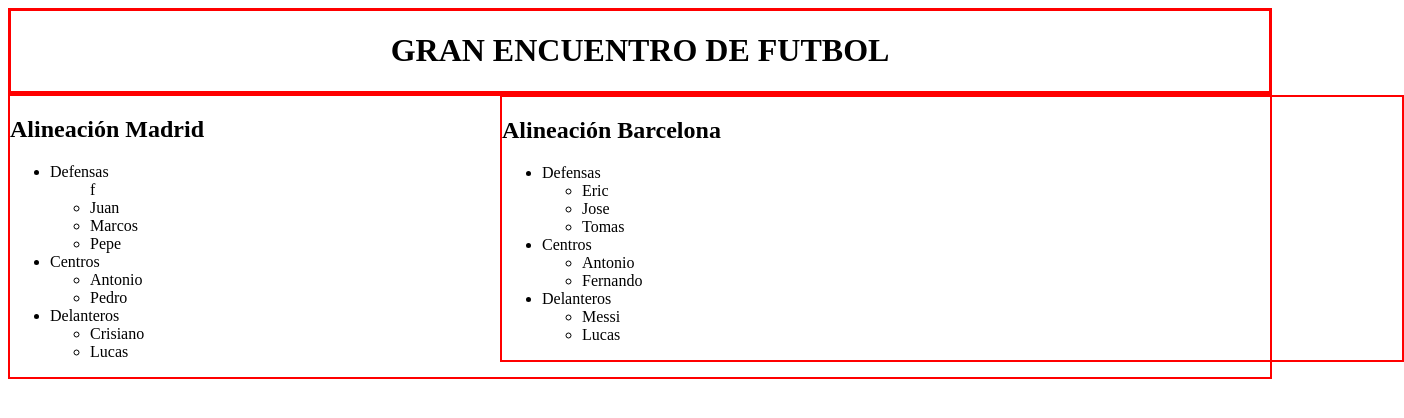
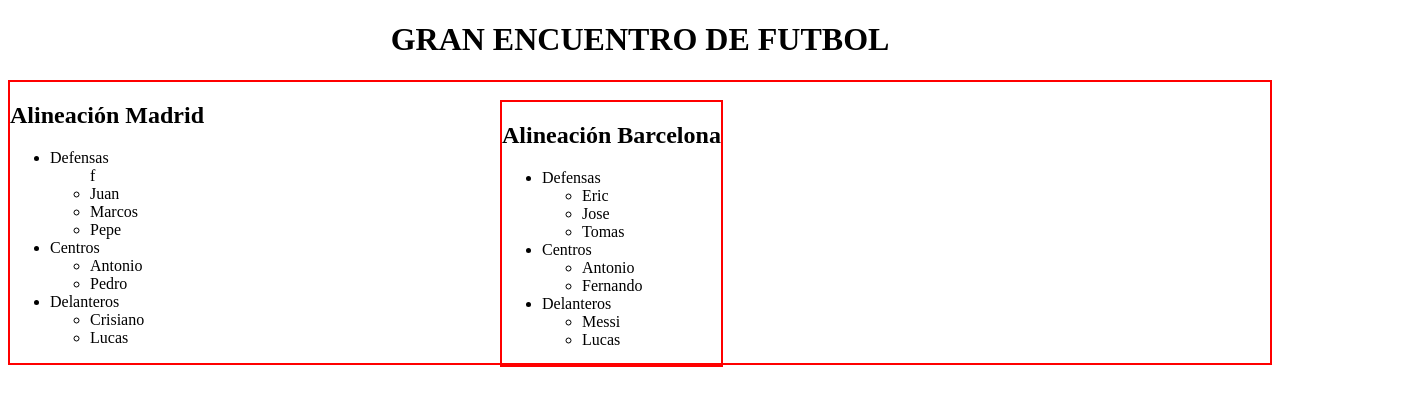
Before and after one commit to FcoJavierVGizv/LMSGI1, a plain HTML site: page HTML/ejercicioTablas.html in a window 1280 px wide. Shown: the whole page, 1404 px wide, since content can reach past the window. Drawn offline with Linux system fonts and the light colour scheme.

Commit message:
C:\Users\Fran\Documents\GIT\LMSGI\LMSGI1

```diff
--- a/HTML/ejercicioTablas.html
+++ b/HTML/ejercicioTablas.html
@@ -7,26 +7,9 @@
     <title>Document</title>
 </head>
 
-<style>
-    .center {
-        text-align: center;
-        border: 3px solid red;
-    }
-
-    div.absolute {
-        position: absolute;
-        top: 95px;
-        right: 0px;
-        left: 500px;
-        width: 900px;
-        height: 263px;
-    }
-</style>
-
-
 <body>
-    <div class="center">
-        <h1>GRAN ENCUENTRO DE FUTBOL<h1>
+    <div>
+        <h1 style="text-align: center;">GRAN ENCUENTRO DE FUTBOL<h1>
     </div>
 
     <div style="border: 2px solid red;">
@@ -50,7 +33,7 @@
             </ul>
         </ul>
     </div>
-    <div class="absolute" style="border: 2px solid red;">
+    <div style="border: 2px solid red; position: absolute; left: 500px; top: 100px;">
         <h2>Alineación Barcelona</h2>
         <ul>
             <li>Defensas</li>
```
